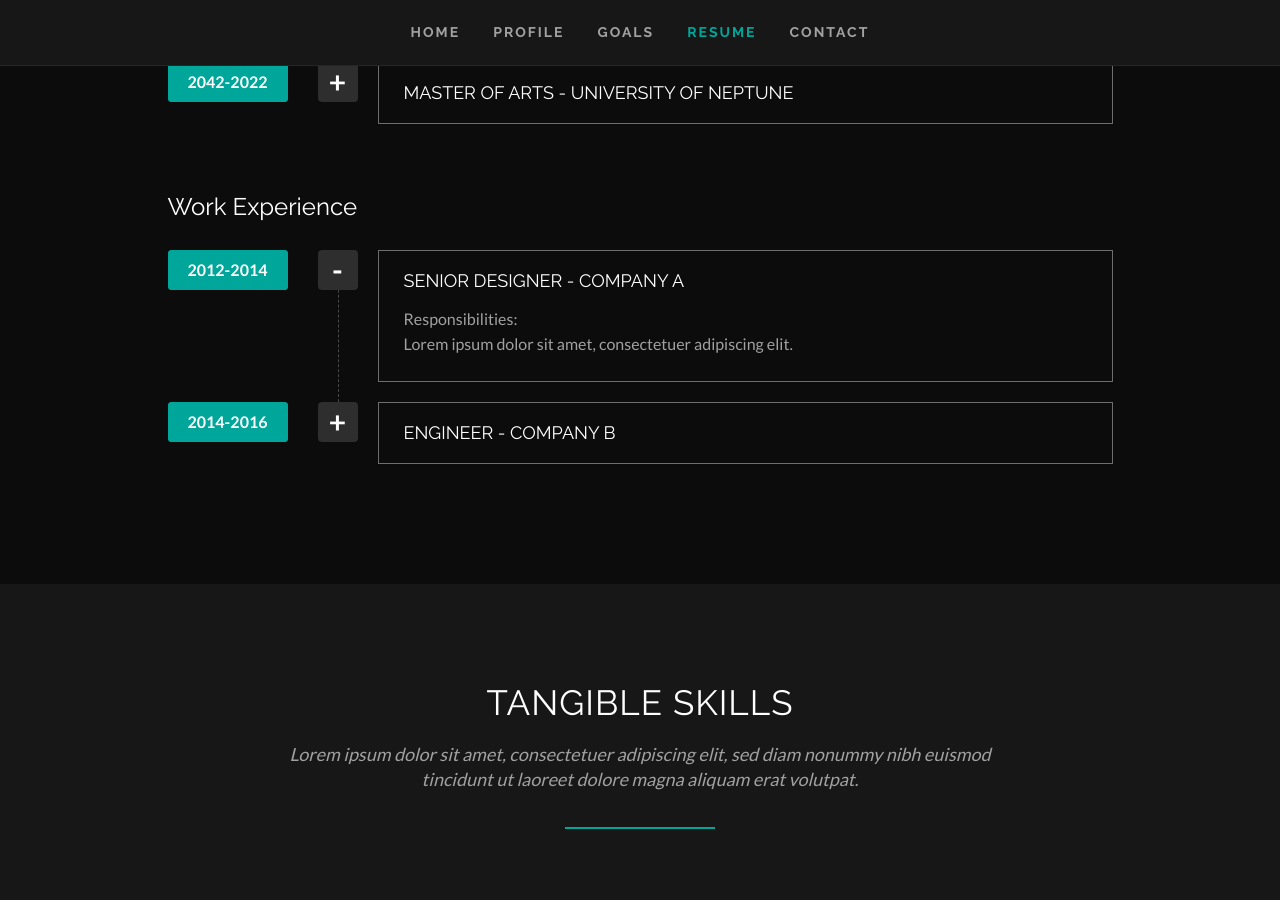
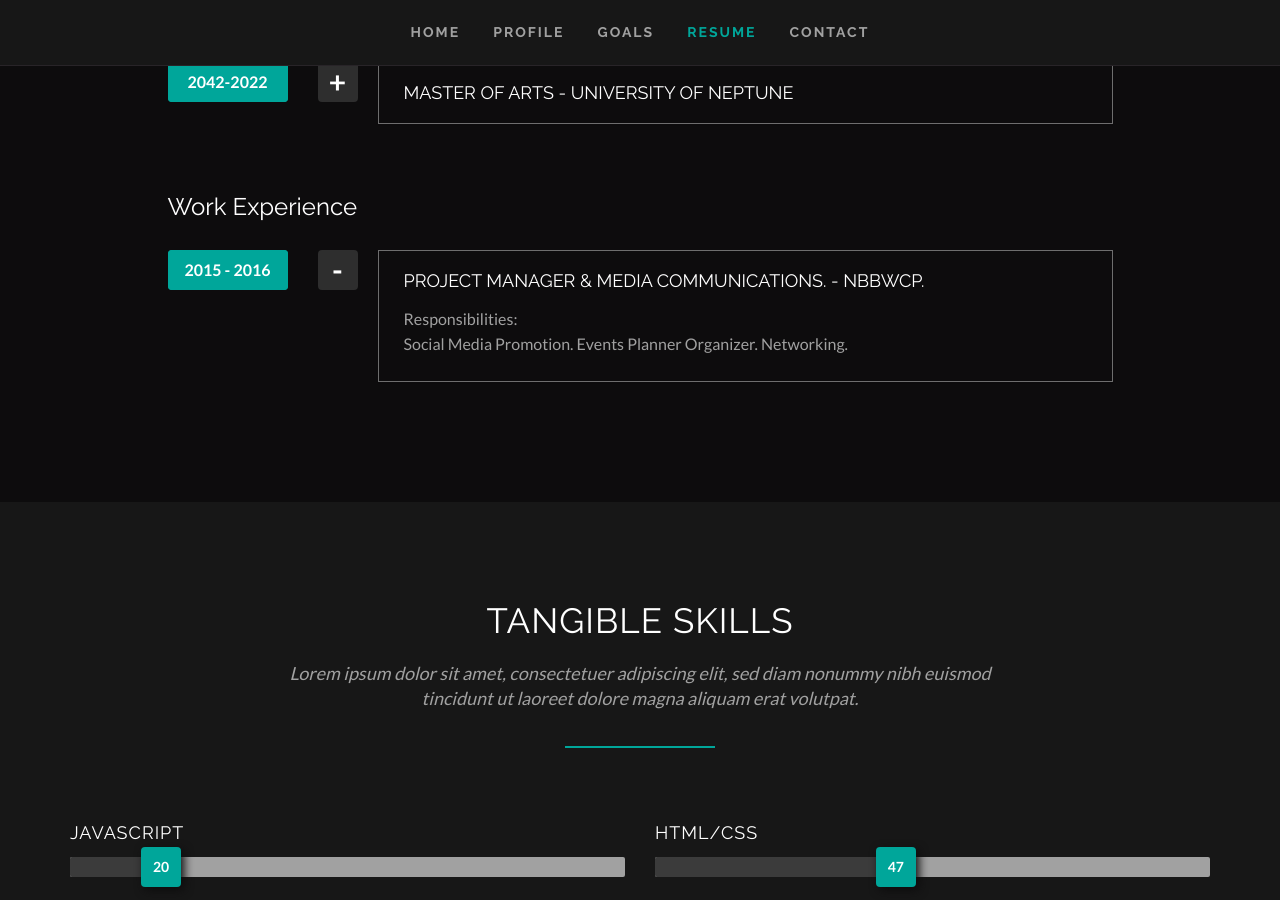
Before and after one commit to clearcareer/GaelFleissner, a Jekyll site: the page built from index.html, in a window 1280 px wide and 900 px high, scrolled down 2632 px. Built offline with Jekyll 4.4.1, drawn with Linux system fonts in a browser that asks for light colours; some web fonts are replaced.

Commit message:
Updated '/index.html' via CloudCannon

```diff
--- a/index.html
+++ b/index.html
@@ -35,15 +35,13 @@
     description: 'Lorem ipsum dolor sit amet, consectetuer adipiscing elit.'
 work_experience:
   - number: 1
-    years: 2012-2014
-    position: Senior Designer
-    company: Company A
-    description: 'Lorem ipsum dolor sit amet, consectetuer adipiscing elit.'
-  - number: 2
-    years: 2014-2016
-    position: Engineer
-    company: Company B
-    description: 'Lorem ipsum dolor sit amet, consectetuer adipiscing elit.'
+    years: 2015 - 2016
+    position: 'Project Manager & Media Communications.'
+    company: NBBWCP.
+    description: |-
+      Social Media Promotion.
+      Events Planner Organizer.
+      Networking.
 skills:
   - name: Javascript
     level: 20
```
